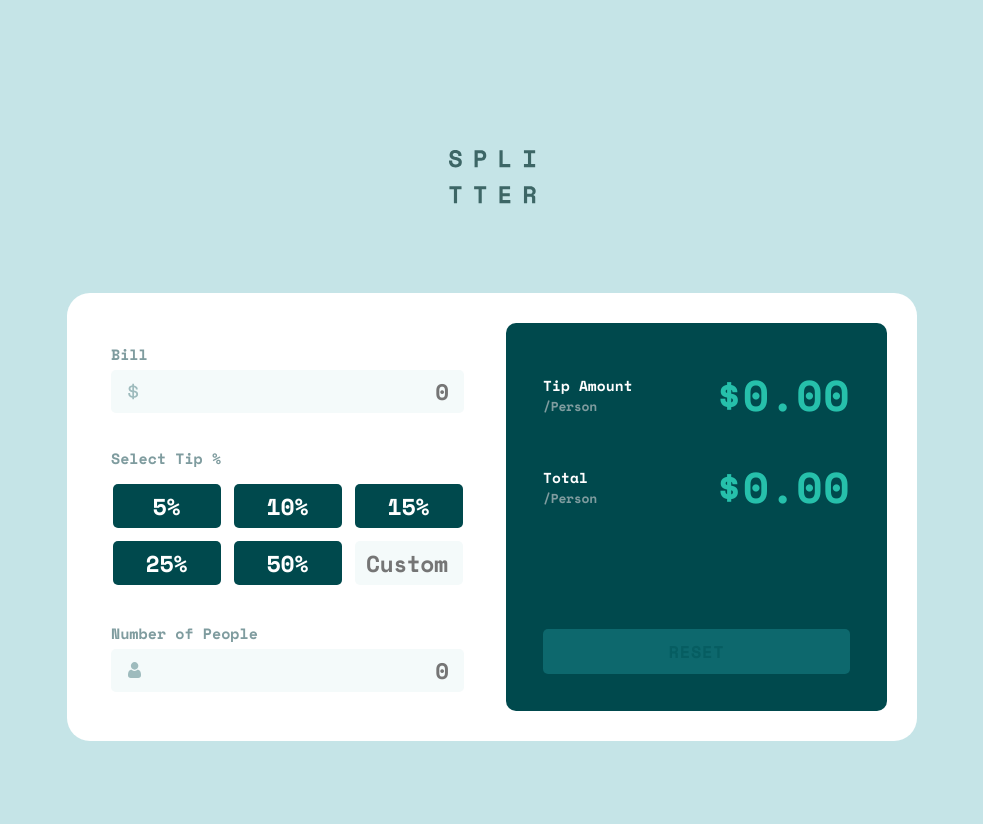
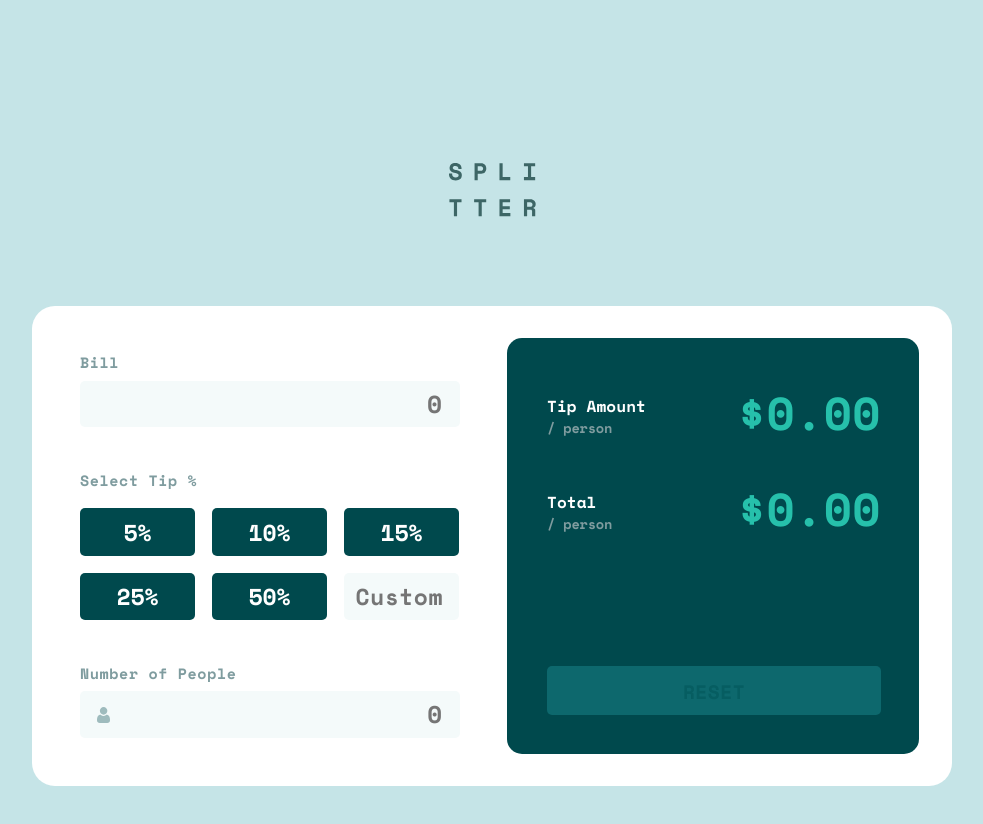
Before and after one commit to onlyhasbi/tip-calculator-app, a plain HTML site: page index.html in a window 1280 px wide. Shown: the whole page, without its empty margins (148-1131 px from the left). Drawn offline with nearby package versions, Linux system fonts and the light colour scheme.

Commit message:
fix design and component size in dekstop and mobile

```diff
--- a/css/style.css
+++ b/css/style.css
@@ -50,15 +50,80 @@ body {
 
 .brand {
   padding-top: 5rem;
-  padding-bottom: 4rem;
+  padding-bottom: 3.1rem;
   text-align: center;
 }
 
 .section-group {
-  padding: 3.6rem 2.4rem;
+  padding: 3.2rem 2.5rem 3.2rem;
   background: var(--White);
   border-top-left-radius: 2.5rem;
   border-top-right-radius: 2.5rem;
+}
+
+.calc-content {
+  padding-left: 0.8rem;
+  padding-right: 0.8rem;
+}
+
+.bill__label,
+.tip__label,
+.people__label {
+  font-size: 1.6rem;
+  color: var(--Grayish-cyan);
+  display: block;
+}
+
+.bill__label {
+  margin-bottom: 0.5rem;
+}
+
+.tip__label {
+  margin-bottom: 1.5rem;
+}
+
+.people__label {
+  margin-bottom: 0.7rem;
+}
+
+.bill-form-control {
+  margin-bottom: 3.2rem;
+}
+
+.bill__input {
+  background-image: url("../images/icon-dollar.svg");
+  background-repeat: no-repeat;
+  background-position: left 1.9rem center;
+}
+
+.bill__input,
+.custom-tip,
+.people__input {
+  text-align: right;
+  color: var(--Very-dark-cyan);
+}
+
+.bill__input,
+.people__input {
+  background: var(--Very-light-grayish-cyan);
+  border: 0;
+  outline: 0;
+  width: 100%;
+  font-size: 2.45rem;
+  border-radius: 0.5rem;
+  padding: 0.65rem 1.7rem;
+}
+
+.tip-form-control {
+  margin-bottom: 3.1rem;
+}
+
+.tip__option {
+  display: flex;
+  flex-wrap: wrap;
+  list-style: none;
+  justify-content: center;
+  gap: 1.7rem;
 }
 
 .btn {
@@ -71,20 +136,10 @@ body {
   display: block;
 }
 
-.btn-reset {
-  width: 100%;
-  max-width: 100%;
-  padding-top: 1.5rem;
-  padding-bottom: 1.5rem;
-  background: #0d686d;
-  color: #065d61;
-  text-transform: uppercase;
-  font-size: 2rem;
-}
-
-.btn-reset:hover {
-  background: #9fe8df;
-  color: var(--Very-dark-cyan);
+.btn-tip {
+  background: var(--Very-dark-cyan);
+  color: var(--White);
+  text-align: center;
 }
 
 .btn-tip:hover {
@@ -94,84 +149,21 @@ body {
 
 .selected {
   background: var(--Strong-cyan) !important;
-}
-
-.bill__label,
-.tip__label,
-.people__label {
-  font-size: 1.6rem;
-  color: var(--Grayish-cyan);
-  display: block;
-}
-
-.bill__label {
-  margin-bottom: 1rem;
-}
-
-.tip__label {
-  margin-bottom: 1.5rem;
-}
-
-.people__label {
-  margin-bottom: 0.7rem;
-}
-
-.bill__input,
-.custom-tip,
-.people__input {
-  text-align: right;
-  color: var(--Very-dark-cyan);
-  /* opacity: 1; */
-}
-
-.bill__input,
-.people__input {
-  background: var(--Very-light-grayish-cyan);
-  border: 0;
-  outline: 0;
-  width: 100%;
-  font-size: 2.4rem;
-  border-radius: 0.5rem;
-  padding: 1rem 1.5rem;
+  color: var(--Very-dark-cyan) !important;
 }
 
 .custom-tip,
 .btn-tip {
-  width: 14.5rem;
+  width: 14.6rem;
   max-width: 100%;
-  padding-top: 1rem;
-  padding-bottom: 1rem;
+  padding-top: 0.6rem;
+  padding-bottom: 0.6rem;
 }
 
 .custom-tip {
   background: var(--Very-light-grayish-cyan);
-  padding-right: 1.5rem;
+  padding-right: 1.6rem;
   text-align: right;
-}
-
-.btn-tip {
-  background: var(--Very-dark-cyan);
-  color: var(--White);
-  text-align: center;
-}
-
-.tip__option {
-  display: flex;
-  flex-wrap: wrap;
-  list-style: none;
-  justify-content: center;
-  gap: 1.7rem;
-}
-
-.bill-form-control {
-  position: relative;
-  margin-bottom: 3.4rem;
-}
-
-.bill__input {
-  background-image: url("../images/icon-dollar.svg");
-  background-repeat: no-repeat;
-  background-position: left 1.7rem center;
 }
 
 .bill__input:focus,
@@ -180,13 +172,9 @@ body {
   outline: 2px solid #9fe8df;
 }
 
-.tip-form-control {
-  margin-bottom: 3.7rem;
-}
-
 .people-form-control {
   position: relative;
-  margin-bottom: 3.2rem;
+  margin-bottom: 3rem;
 }
 
 .people__input {
@@ -197,21 +185,26 @@ body {
 
 .result-content {
   background: var(--Very-dark-cyan);
-  border-radius: 1rem;
-  padding: 3.6rem 2.2rem 2.4rem;
+  border-radius: 1.5rem;
+  padding: 3.6rem 2.2rem 2.3rem;
 }
 
 .list {
   display: flex;
   justify-content: space-between;
   align-items: center;
-  margin-bottom: 2.5rem;
+  margin-bottom: 2rem;
+}
+
+.total-group {
+  margin-bottom: 3rem;
 }
 
 .amount__label,
 .total__label {
   color: var(--White);
-  font-size: 1.6;
+  font-size: 1.6rem;
+  letter-spacing: 0.02rem;
 }
 
 .amount__result,
@@ -228,8 +221,8 @@ body {
 }
 
 .btn-active {
-  background: var(--Strong-cyan);
-  color: var(--Very-dark-cyan);
+  background: var(--Strong-cyan) !important;
+  color: var(--Very-dark-cyan) !important;
 }
 
 .label-group {
@@ -246,124 +239,149 @@ body {
   color: #e67f70;
 }
 
-.calc-content {
-  padding-left: 1rem;
-  padding-right: 1rem;
+.btn-reset {
+  width: 100%;
+  max-width: 100%;
+  padding-top: 1rem;
+  padding-bottom: 1rem;
+  background: #0d686d;
+  color: #065d61;
+  text-transform: uppercase;
+  font-size: 2rem;
+}
+
+.btn-reset:hover {
+  background: #9fe8df;
+  color: var(--Very-dark-cyan);
 }
 
 @media (min-width: 800px) {
   .container {
-    padding-bottom: 22rem;
+    padding-bottom: 24rem;
   }
 
   .brand {
-    padding-top: 15rem;
+    padding-top: 16.25rem;
     padding-bottom: 8rem;
   }
 
   .section-group {
     width: 100%;
-    max-width: 85rem;
+    max-width: 92rem;
     margin: 0 auto;
     border-radius: 2.3rem;
     display: flex;
     justify-content: space-between;
-    align-items: center;
-    padding: 3rem;
+    align-items: flex-start;
+    padding: 3.2rem 3.3rem;
   }
 
   .calc-content {
-    padding: 1.4rem;
+    padding: 0.5rem 1.5rem 1rem;
     width: 100%;
-    max-width: 38.1rem;
+    max-width: 41rem;
   }
 
-  .tip__option {
-    gap: 1.3rem;
+  .result-content {
+    width: 100%;
+    max-width: 41.2rem;
+    padding: 4rem 3.8rem 3.95rem 4rem;
   }
 
-  .tip-form-control.people-form-control {
-    margin-bottom: 3.7rem;
-  }
-
-  .btn-tip,
-  .custom-tip {
-    width: 10.8rem;
-    max-width: 100%;
-    font-size: 2.3rem;
-  }
-
-  .btn-tip,
-  .custom-tip {
-    padding-top: 0.5rem;
-    padding-bottom: 0.5rem;
-  }
-
-  .custom-tip {
-    letter-spacing: -0.5px;
-  }
+  /* calc section */
 
   .bill__label,
   .tip__label,
   .people__label {
     font-size: 1.5rem;
-  }
-
-  .bill__label,
-  .people__label {
-    margin-bottom: 0.5rem;
-  }
-
-  .tip__label {
-    margin-bottom: 1.5rem;
-  }
-
-  .bill__input,
-  .people__input {
-    padding-top: 0.5rem;
-    padding-bottom: 0.5rem;
-    font-size: 2.25rem;
-  }
-
-  .people-form-control {
+    letter-spacing: 0.06rem;
     margin-bottom: 0;
   }
 
-  .result-content {
-    width: 100%;
-    max-width: 38.1rem;
-    padding: 4rem 3.7rem 3.7rem;
+  .bill-form-control {
+    margin-top: 0.88rem;
   }
 
+  .bill__label {
+    margin-bottom: 0.75rem;
+  }
+
+  .bill__input {
+    padding-top: 0.5rem;
+    padding-bottom: 0.5rem;
+    padding-right: 1.85rem;
+    letter-spacing: -0.05rem;
+    font-size: 2.45rem;
+  }
+
+  .tip__option {
+    justify-content: start;
+    margin-top: 1.75rem;
+  }
+
+  .btn-tip,
+  .custom-tip {
+    width: 11.5rem;
+    font-size: 2.3rem;
+    padding-top: 0.65rem;
+    padding-bottom: 0.7rem;
+  }
+
+  .custom-tip {
+    letter-spacing: 0.05rem;
+  }
+
+  .people-form-control,
+  .bill-form-control,
+  .tip-form-control {
+    margin-bottom: 0;
+  }
+
+  .tip-form-control,
+  .people-form-control {
+    margin-top: 4.2rem;
+  }
+
+  .people__input {
+    margin-top: 0.7rem;
+    padding-top: 0.5rem;
+    padding-bottom: 0.55rem;
+    padding-right: 1.8rem;
+    font-size: 2.42rem;
+  }
+
+  /* result section */
   .list {
-    margin-bottom: 2.8rem;
+    margin-bottom: 2.7rem;
   }
 
   .list:last-of-type {
-    margin-bottom: 11rem;
+    margin-bottom: 12.3rem;
   }
 
   .amount__label,
   .total__label {
-    font-size: 1.45rem;
+    font-size: 1.6rem;
     letter-spacing: 0.1px;
+    padding-top: 0.8rem;
   }
 
   .small {
-    font-size: 1.25;
+    font-size: 1.37rem;
     letter-spacing: -0.25px;
   }
 
   .amount__result,
   .total__result {
-    font-size: 4.3rem;
+    font-size: 4.6rem;
     letter-spacing: 0.5px;
   }
 
   .btn-reset {
-    font-size: 1.7rem;
-    padding-top: 1rem;
-    padding-bottom: 1rem;
-    letter-spacing: 0.75px;
+    font-size: 1.95rem;
+    font-weight: 700;
+    padding-top: 1.15rem;
+    padding-bottom: 0.85rem;
+    letter-spacing: 0.5px;
   }
 }
--- a/index.html
+++ b/index.html
@@ -54,11 +54,11 @@
 
       <div class="result-content">
         <div class="list amount-group">
-          <label class="amount__label">Tip Amount <small class="small">/Person</small></label>
+          <label class="amount__label">Tip Amount <small class="small">/ person</small></label>
           <h2 class="amount__result">$0.00</h2>
         </div>
         <div class="list total-group">
-          <label class="total__label">Total <small class="small">/Person</small></label>
+          <label class="total__label">Total <small class="small">/ person</small></label>
           <h2 class="total__result">$0.00</h2>
         </div>
         <button class="btn btn-reset">Reset</button>
--- a/js/main.js
+++ b/js/main.js
@@ -15,8 +15,9 @@ let values = {
 const calc = () => {
   if (values.bill) {
     const tipPeople = values.bill / (values.people || 1);
-    var tipAmount = tipPeople * values.tip;
-    var totalAmount = tipPeople + tipAmount;
+    var originalTipAmount = tipPeople * values.tip;
+    var tipAmount = parseInt(tipPeople * values.tip * 100) / 100;
+    var totalAmount = tipPeople + originalTipAmount;
 
     amountResult.textContent = `$${tipAmount.toFixed(2)}`;
     totalResult.textContent = `$${totalAmount.toFixed(2)}`;
@@ -25,7 +26,10 @@ const calc = () => {
     totalResult.textContent = `$0.00`;
   }
 
-  buttonReset.classList.toggle("btn-active", !!totalAmount || !!tipAmount);
+  buttonReset.classList.toggle(
+    "btn-active",
+    !!totalAmount || !!originalTipAmount
+  );
 };
 
 const setError = (data, flag) => {
```
